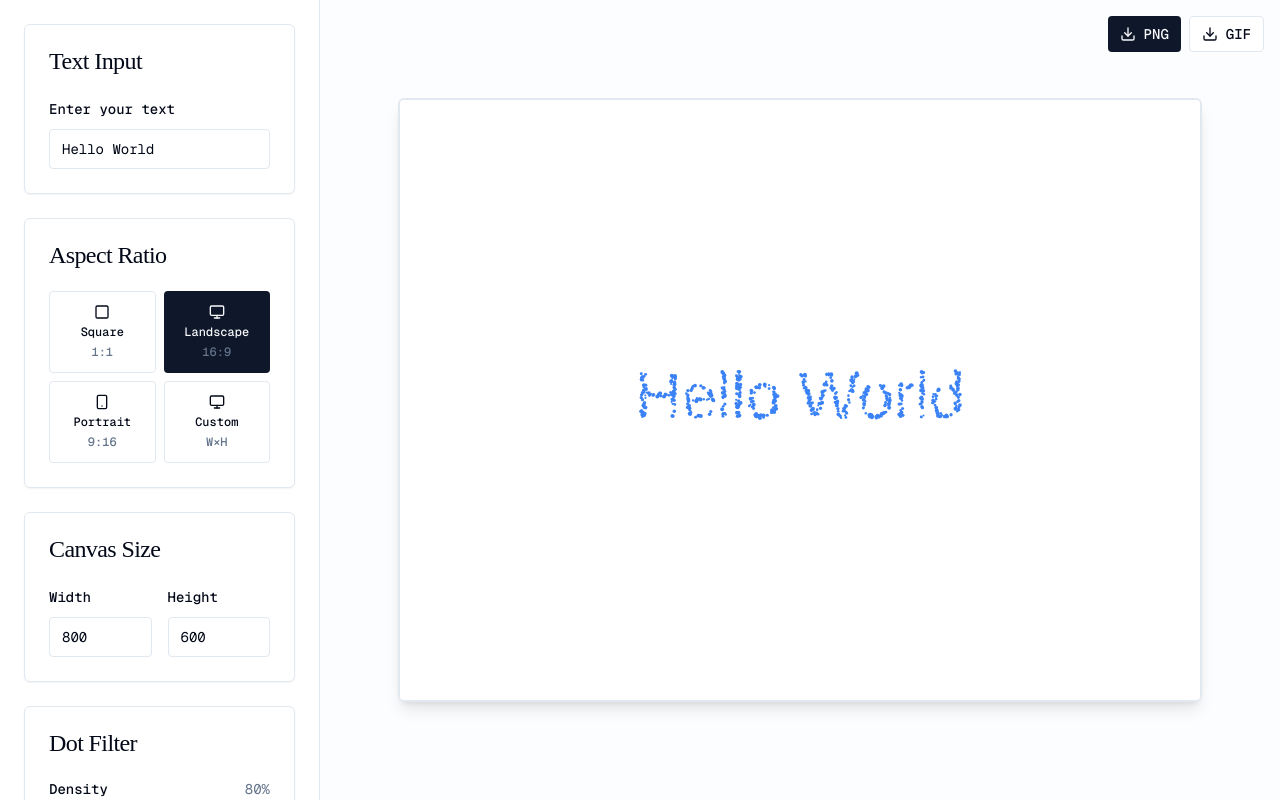
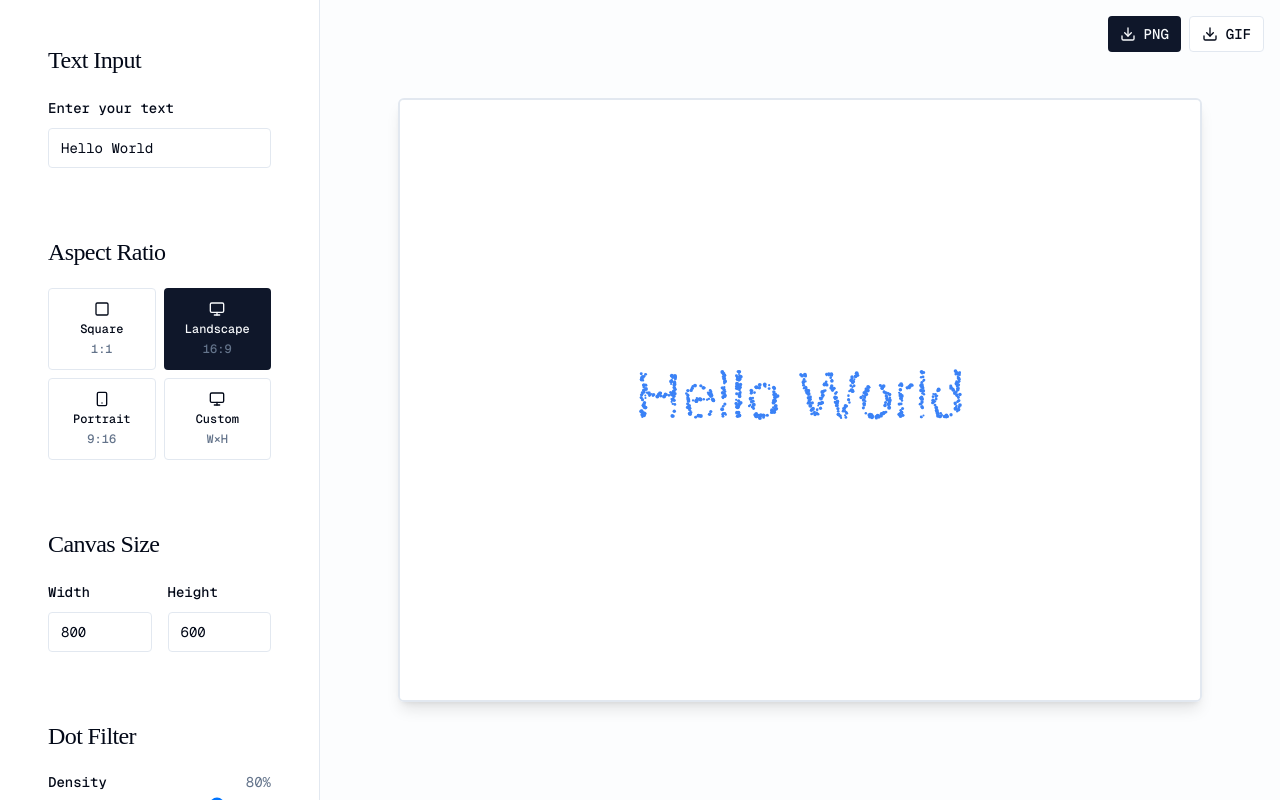
Before and after one commit to chrisks03/Next_Test, a Next.js app: page / in a window 1280 px wide. Built offline with nearby package versions, Linux system fonts and the light colour scheme.

Commit message:
UI Updates

```diff
--- a/src/app/globals.css
+++ b/src/app/globals.css
@@ -73,3 +73,12 @@
     @apply font-serif;
   }
 }
+
+/* Hide scrollbars utility */
+.no-scrollbar {
+  -ms-overflow-style: none; /* IE and Edge */
+  scrollbar-width: none; /* Firefox */
+}
+.no-scrollbar::-webkit-scrollbar {
+  display: none; /* Chrome, Safari, Opera */
+}
--- a/src/app/page.tsx
+++ b/src/app/page.tsx
@@ -116,10 +116,10 @@ export default function Home() {
   return (
     <div className="flex h-screen bg-background">
       {/* Sidebar */}
-      <div className="w-80 bg-card border-r p-6 flex flex-col overflow-y-auto space-y-6">
+      <div className="w-80 border-r p-6 flex flex-col overflow-y-auto no-scrollbar space-y-6 bg-transparent">
 
         {/* Text Input Card */}
-        <Card>
+        <Card className="bg-transparent shadow-none border-0">
           <CardHeader>
             <CardTitle className="font-medium">Text Input</CardTitle>
           </CardHeader>
@@ -138,7 +138,7 @@ export default function Home() {
         </Card>
 
         {/* Aspect Ratio Card */}
-        <Card>
+        <Card className="bg-transparent shadow-none border-0">
           <CardHeader>
             <CardTitle className="font-medium">Aspect Ratio</CardTitle>
           </CardHeader>
@@ -181,7 +181,7 @@ export default function Home() {
         </Card>
 
         {/* Canvas Size Card */}
-        <Card>
+        <Card className="bg-transparent shadow-none border-0">
           <CardHeader>
             <CardTitle className="font-medium">Canvas Size</CardTitle>
           </CardHeader>
@@ -210,7 +210,7 @@ export default function Home() {
         </Card>
 
         {/* Dot Filter Controls Card */}
-        <Card>
+        <Card className="bg-transparent shadow-none border-0">
           <CardHeader>
             <CardTitle className="font-medium">Dot Filter</CardTitle>
           </CardHeader>
--- a/src/components/controls/ColorPicker.tsx
+++ b/src/components/controls/ColorPicker.tsx
@@ -24,7 +24,7 @@ export default function ColorPicker({ label, value, onChange }: ColorPickerProps
           type="color"
           value={value}
           onChange={handleColorChange}
-          className="w-10 h-10 border border-input rounded-md cursor-pointer bg-background"
+          className="w-10 h-10 border border-input rounded-md cursor-pointer bg-transparent"
         />
         <Input
           type="text"
```
